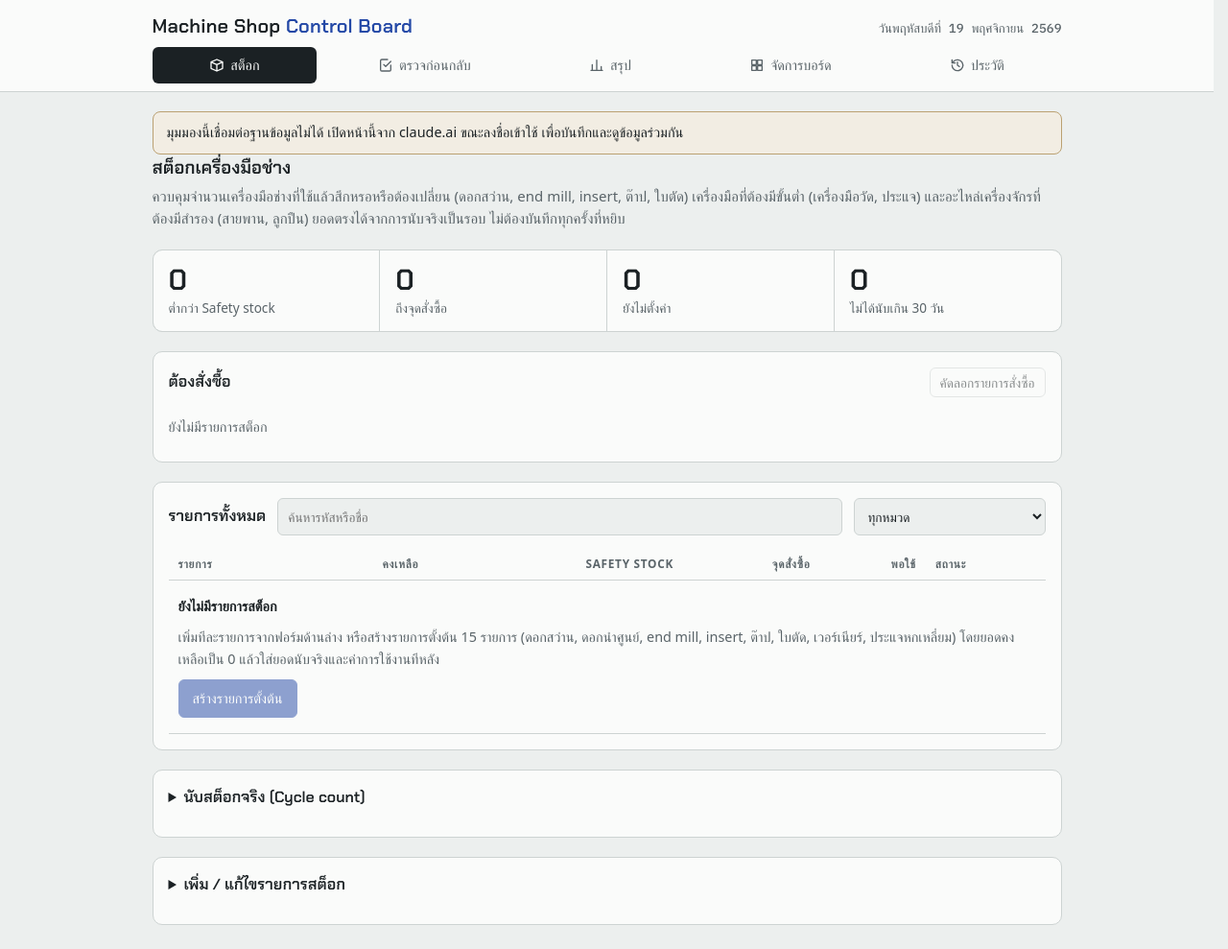
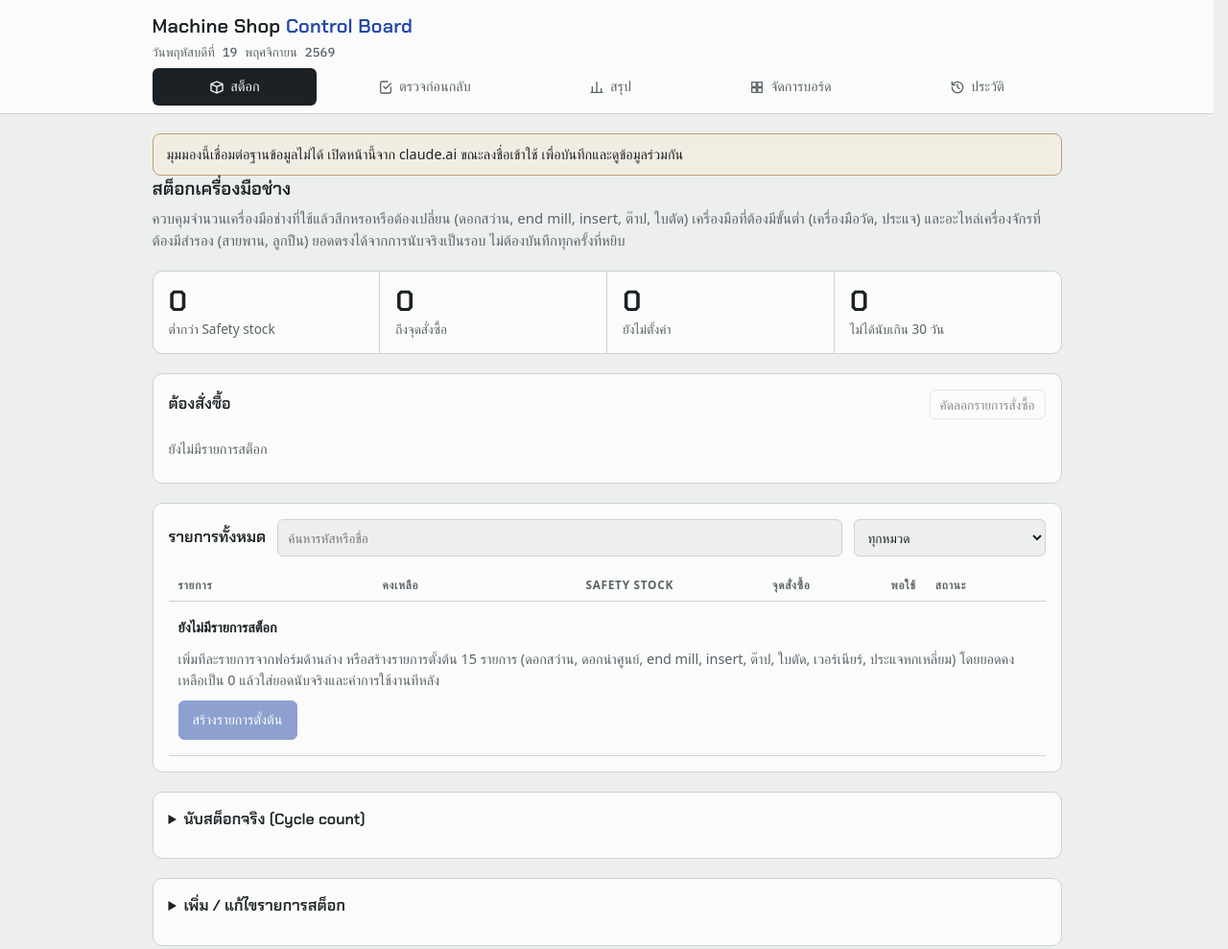
Before and after one commit to sutthipongm57-ctr/Machine-Shop-Control-Board, a plain HTML site: page claude-artifact/index.html in a window 1280 px wide. Shown: the whole page at 96% size. Drawn offline with Linux system fonts and the light colour scheme; a web font is replaced by a local one.

Commit message:
Move the date under the app title on the left
Co-Authored-By: Claude Opus 5.5 <noreply@anthropic.com>
Claude-Session: https://claude.ai/code/session_01NTLjJLvQEezpvtW158MfjV

```diff
--- a/claude-artifact/index.html
+++ b/claude-artifact/index.html
@@ -29,6 +29,7 @@ header.top{position:sticky;top:env(safe-area-inset-top,0px);z-index:5;background
 .brand{display:flex;align-items:baseline;justify-content:space-between;gap:12px;flex-wrap:wrap;padding-block:12px 6px}
 .brand h1{font-family:var(--f-display);font-weight:600;font-size:1.25rem;letter-spacing:.01em;margin:0;text-wrap:balance}
 .brand h1 span{color:var(--accent)}
+.titlebox{display:flex;flex-direction:column;gap:2px;min-width:0}
 .brand .date{font-family:var(--f-mono);font-size:.82rem;color:var(--muted)}
 nav.tabs{display:flex;gap:4px;overflow-x:auto;padding-bottom:8px;scrollbar-width:none}
 nav.tabs::-webkit-scrollbar{display:none}
@@ -201,8 +202,7 @@ details.board-group .gc{display:flex;gap:6px;align-items:center;flex-wrap:wrap;j
 <header class="top">
   <div class="wrap">
     <div class="brand">
-      <h1>Machine Shop <span>Control Board</span></h1>
-      <div class="date" id="today"></div>
+      <div class="titlebox"><h1>Machine Shop <span>Control Board</span></h1><div class="date" id="today"></div></div>
     </div>
     <nav class="tabs" aria-label="เมนู">
       <a href="#stock" data-tab="stock"><svg viewBox="0 0 24 24" aria-hidden="true"><path d="M3 7l9-4 9 4-9 4-9-4zm0 0v10l9 4 9-4V7M12 11v10"/></svg>สต็อก <span class="badge" id="badgeReorder" hidden></span></a>
```
Also changed, not shown: index.html (+2 -2 lines).
